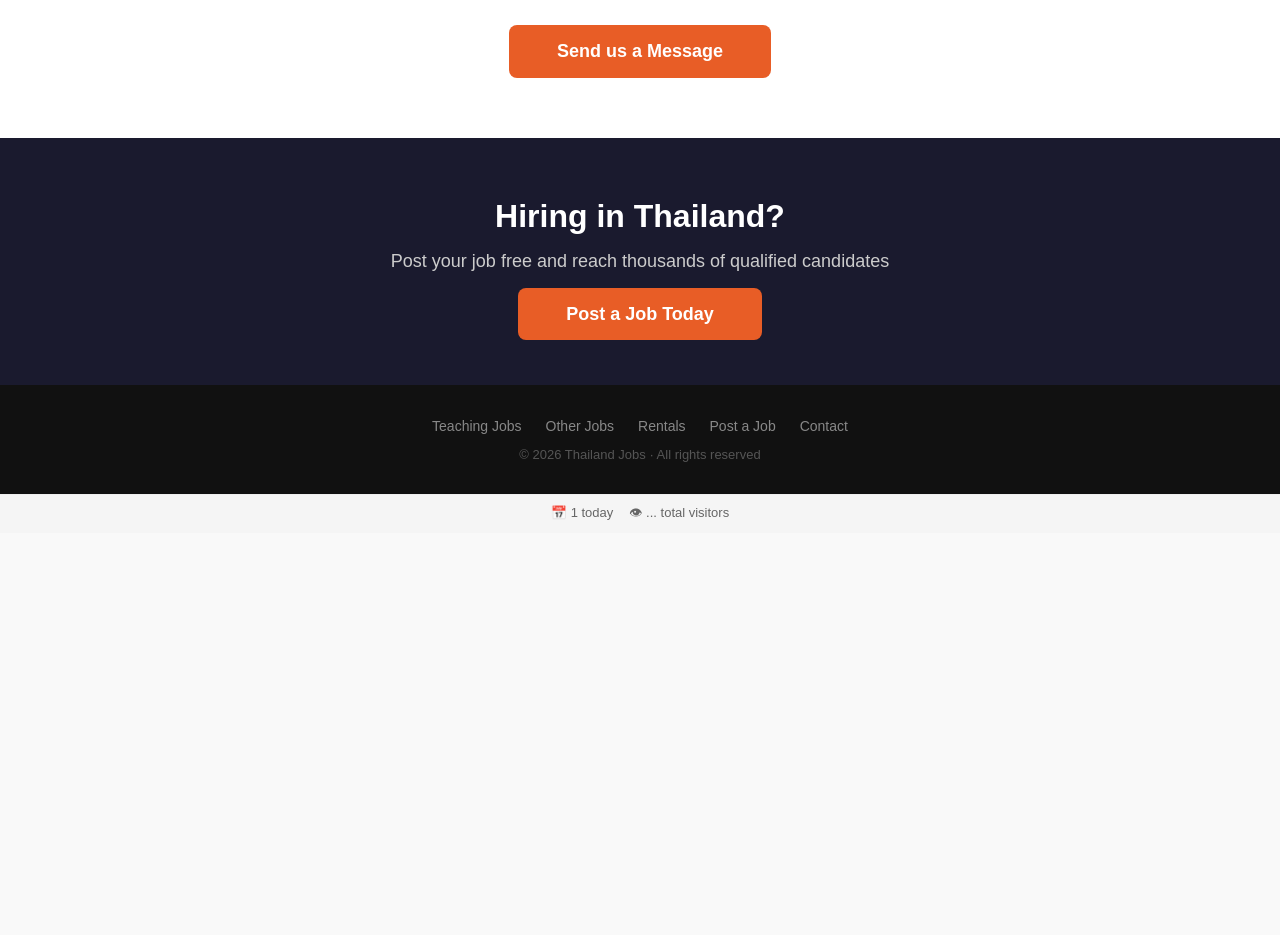
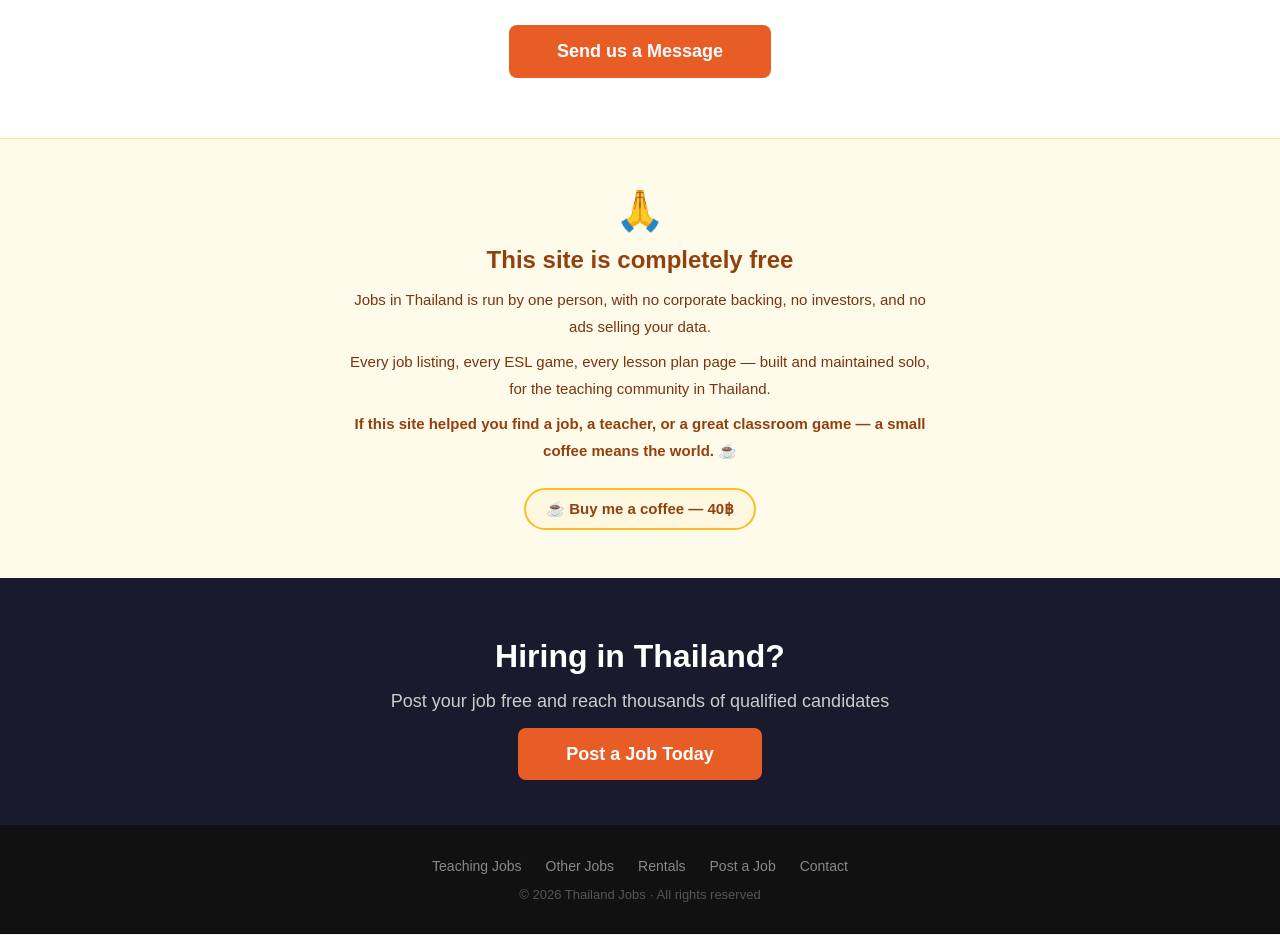
Before and after one commit to Davidjohnray/thailand-jobs, a Next.js app: page / in a window 1280 px wide. Shown: the part 1920-2855 px from the top of the page. Before the commit the page ends 2453 px from the top, so only its background shows below. Built offline with nearby package versions, Linux system fonts and the light colour scheme; no server answers; the database is empty.

Commit message:
add support the site section to homepage

```diff
--- a/app/page.tsx
+++ b/app/page.tsx
@@ -1,6 +1,7 @@
 import Link from 'next/link'
 import { supabase } from '../src/lib/supabase'
 import HomeFeaturedJobs from '../components/HomeFeaturedJobs'
+import BuyMeCoffee from '../components/BuyMeCoffee'
 
 export const revalidate = 0
 
@@ -110,7 +111,6 @@ export default async function Home() {
           {/* MOBILE ADS */}
           <div className="mobile-ads" style={{ flexDirection: 'column', gap: '16px', marginTop: '24px' }}>
 
-            {/* RENTALS - MOBILE */}
             <a href="/rentals" style={{ textDecoration: 'none' }}>
               <div style={{ background: 'linear-gradient(135deg, #1a1a2e 0%, #2d1b69 100%)', borderRadius: '12px', padding: '20px', border: '2px solid #E85D26', textAlign: 'center' }}>
                 <div style={{ fontSize: '32px', marginBottom: '8px' }}>🏠</div>
@@ -120,7 +120,6 @@ export default async function Home() {
               </div>
             </a>
 
-            {/* LUCKY CLEANING - MOBILE */}
             <a href="https://www.facebook.com/share/1AviMhTNzJ/?utm_source=website&utm_medium=mobile_banner&utm_campaign=lucky_cleaning"
               target="_blank" rel="noopener noreferrer" style={{ textDecoration: 'none' }}>
               <div style={{ borderRadius: '12px', overflow: 'hidden', boxShadow: '0 4px 16px rgba(0,0,0,0.12)' }}>
@@ -128,7 +127,6 @@ export default async function Home() {
               </div>
             </a>
 
-            {/* THAI EXPAT SERVICES - MOBILE */}
             <Link href="/coming-soon" style={{ textDecoration: 'none' }}>
               <div style={{ background: '#1a1a2e', borderRadius: '12px', overflow: 'hidden', border: '2px solid #E85D26' }}>
                 <div style={{ background: '#E85D26', padding: '8px', textAlign: 'center' }}>
@@ -180,7 +178,6 @@ export default async function Home() {
         <div className="ad-sidebar" style={{ width: '240px', flexShrink: 0, display: 'flex', flexDirection: 'column', gap: '20px' }}>
           <p style={{ color: '#999', fontSize: '11px', textAlign: 'center', margin: 0, textTransform: 'uppercase', letterSpacing: '1px' }}>Sponsored</p>
 
-          {/* LUCKY CLEANING SERVICE - DESKTOP */}
           <a href="https://www.facebook.com/share/1AviMhTNzJ/?utm_source=website&utm_medium=banner&utm_campaign=lucky_cleaning"
             target="_blank" rel="noopener noreferrer" style={{ textDecoration: 'none' }}>
             <div style={{ width: '240px', height: '240px', borderRadius: '12px', overflow: 'hidden', boxShadow: '0 4px 16px rgba(0,0,0,0.12)' }}>
@@ -242,6 +239,24 @@ export default async function Home() {
         </div>
       </section>
 
+      {/* SUPPORT THE SITE */}
+      <section style={{ background: '#fffbeb', padding: '48px 24px', textAlign: 'center', borderTop: '1px solid #fde68a' }}>
+        <div style={{ maxWidth: '580px', margin: '0 auto' }}>
+          <div style={{ fontSize: '40px', marginBottom: '12px' }}>🙏</div>
+          <h2 style={{ fontSize: '24px', fontWeight: 'bold', color: '#92400e', marginBottom: '12px' }}>This site is completely free</h2>
+          <p style={{ color: '#78350f', fontSize: '15px', lineHeight: '1.8', marginBottom: '8px' }}>
+            Jobs in Thailand is run by one person, with no corporate backing, no investors, and no ads selling your data.
+          </p>
+          <p style={{ color: '#78350f', fontSize: '15px', lineHeight: '1.8', marginBottom: '8px' }}>
+            Every job listing, every ESL game, every lesson plan page — built and maintained solo, for the teaching community in Thailand.
+          </p>
+          <p style={{ color: '#92400e', fontSize: '15px', fontWeight: 'bold', lineHeight: '1.8', marginBottom: '24px' }}>
+            If this site helped you find a job, a teacher, or a great classroom game — a small coffee means the world. ☕
+          </p>
+          <BuyMeCoffee />
+        </div>
+      </section>
+
       {/* EMPLOYER CTA */}
       <section style={{ background: '#1a1a2e', padding: '60px 24px', textAlign: 'center' }}>
         <h2 style={{ color: 'white', fontSize: '32px', fontWeight: 'bold', marginBottom: '16px' }}>Hiring in Thailand?</h2>
--- /dev/null
+++ b/components/BuyMeCoffee.tsx
@@ -0,0 +1,40 @@
+'use client'
+import { useState } from 'react'
+
+export default function BuyMeCoffee() {
+  const [open, setOpen] = useState(false)
+
+  return (
+    <div style={{ textAlign: 'center' }}>
+      <button onClick={() => setOpen(!open)}
+        style={{ display: 'inline-flex', alignItems: 'center', gap: '8px', padding: '10px 20px', borderRadius: '30px', background: '#FFF8E1', border: '2px solid #FBBF24', fontSize: '15px', fontWeight: 'bold', color: '#92400e', cursor: 'pointer' }}>
+        ☕ Buy me a coffee — 40฿
+      </button>
+
+      {open && (
+        <div style={{ marginTop: '16px', background: '#FFF8E1', border: '2px solid #FBBF24', borderRadius: '12px', padding: '20px', maxWidth: '320px', margin: '16px auto 0', textAlign: 'left' }}>
+          <p style={{ fontWeight: 'bold', color: '#92400e', marginBottom: '12px', fontSize: '15px' }}>☕ Thank you! Transfer 40฿ to:</p>
+          <div style={{ display: 'flex', flexDirection: 'column', gap: '8px' }}>
+            <div style={{ display: 'flex', justifyContent: 'space-between', fontSize: '14px' }}>
+              <span style={{ color: '#666' }}>Bank</span>
+              <span style={{ fontWeight: 'bold', color: '#1a1a2e' }}>Kasikorn Bank (KBank)</span>
+            </div>
+            <div style={{ display: 'flex', justifyContent: 'space-between', fontSize: '14px' }}>
+              <span style={{ color: '#666' }}>Account Name</span>
+              <span style={{ fontWeight: 'bold', color: '#1a1a2e' }}>David Ray</span>
+            </div>
+            <div style={{ display: 'flex', justifyContent: 'space-between', fontSize: '14px' }}>
+              <span style={{ color: '#666' }}>Account Number</span>
+              <span style={{ fontWeight: 'bold', color: '#1a1a2e' }}>662-2-03420-2</span>
+            </div>
+          </div>
+          <p style={{ color: '#92400e', fontSize: '13px', marginTop: '12px', textAlign: 'center' }}>Every coffee keeps the site running 🙏</p>
+          <button onClick={() => setOpen(false)}
+            style={{ width: '100%', marginTop: '10px', background: 'none', border: '1px solid #FBBF24', borderRadius: '8px', padding: '6px', cursor: 'pointer', color: '#92400e', fontSize: '13px' }}>
+            Close
+          </button>
+        </div>
+      )}
+    </div>
+  )
+}
```
